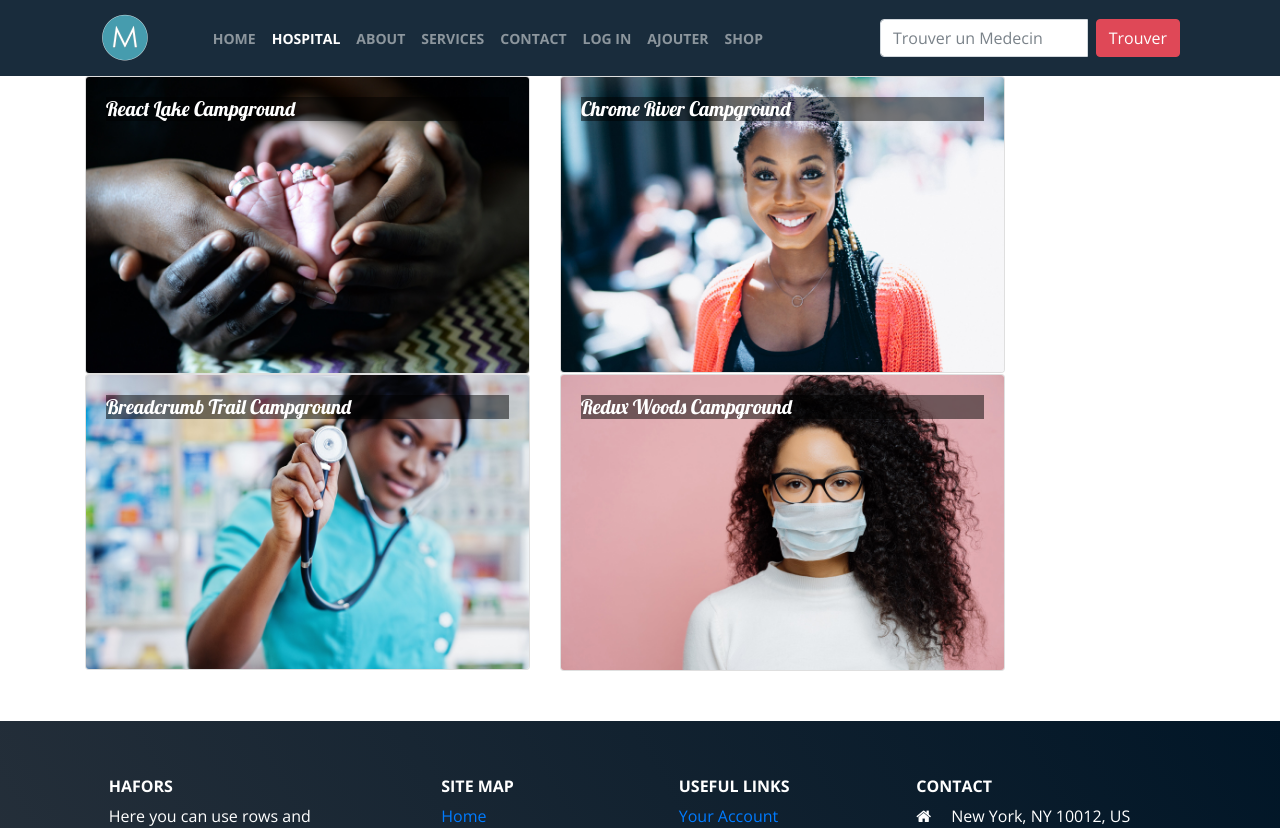
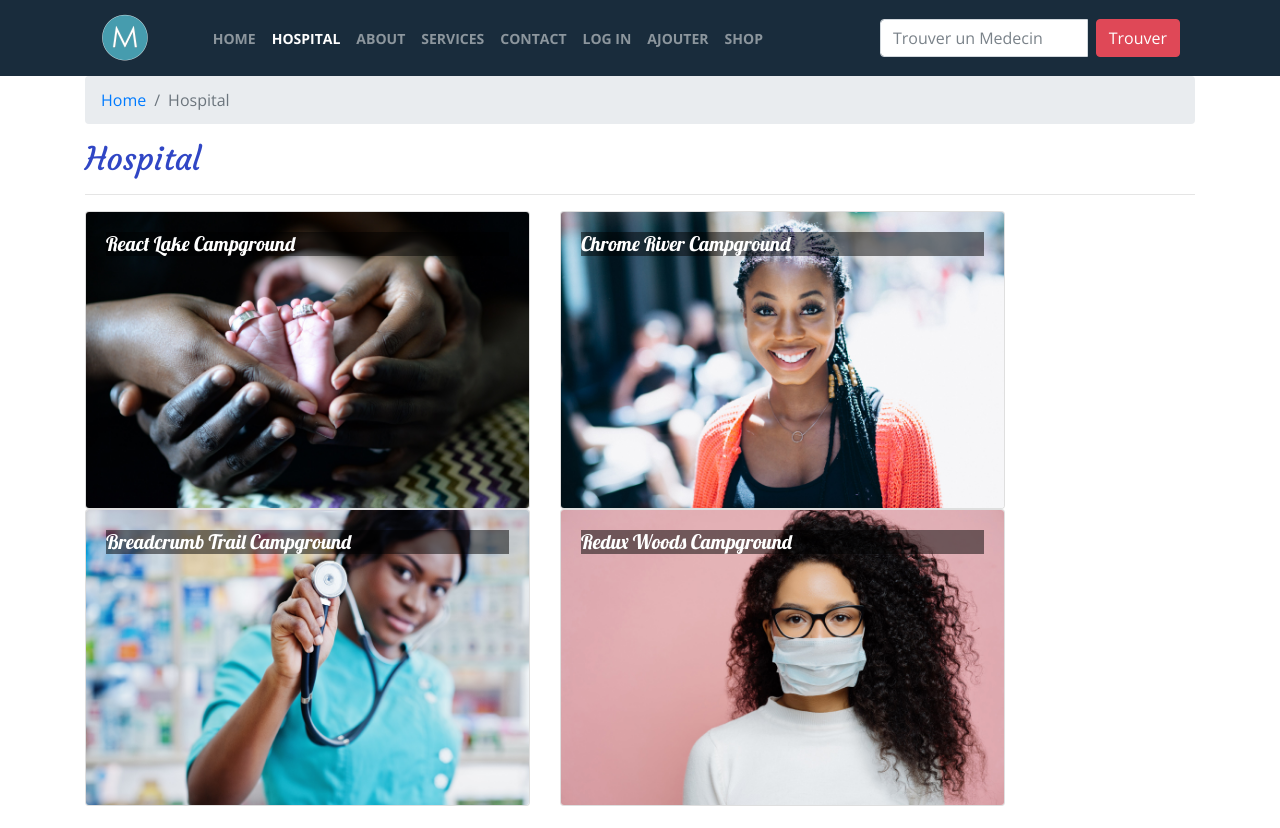
Before and after one commit to fyardlest1/gps-sante-haiti-react, a React (Create React App) app: page /directory in a window 1280 px wide. Shown: the top 828 px of the page. Built offline with nearby package versions, Linux system fonts and the light colour scheme.

Commit message:
Breadcrumbs

```diff
--- a/src/App.css
+++ b/src/App.css
@@ -2,12 +2,16 @@ body {
   font-family: "Open Sans", sans-serif;
 }
 
-h1, h2, h3 {
+h1, h2, h3, .card-body>h5 {
   font-family: "Courgette", cursive;
 }
 
 h5 {
     font-family: "Lobster", cursive;
+}
+
+h2 {
+    color: #3046C5;
 }
 
 .card-img-overlay h5 {
@@ -70,7 +74,7 @@ h5 {
   background: #ef476f; }
 
 /* Contact Form Section */
-#contactSection, #signInSection, #resetSection {
+#signInSection, #resetSection {
   margin-top: 50px;
   margin-bottom: 35px;
 }
--- a/src/components/ContactComponent.js
+++ b/src/components/ContactComponent.js
@@ -1,10 +1,19 @@
 import React from 'react';
+import {
+  Breadcrumb,
+  BreadcrumbItem,
+} from "reactstrap";
+import { Link } from 'react-router-dom';
 
 const Contact = (props) => {
         return (
             <React.Fragment>
                 <section id="contactSection">
                     <div className="container">
+                        <Breadcrumb>
+                            <BreadcrumbItem><Link to="/home">Home</Link></BreadcrumbItem>
+                            <BreadcrumbItem active>Contact Us</BreadcrumbItem>
+                        </Breadcrumb>
                         <div className="row">
                         {/* CONTACT FORM SECTION */}
                         <div className="col-lg-8 py-3">
--- a/src/components/DirectoryComponent.js
+++ b/src/components/DirectoryComponent.js
@@ -4,8 +4,10 @@ import {
   CardImg,
   CardImgOverlay,
   CardTitle,
+  Breadcrumb,
+  BreadcrumbItem,
 } from "reactstrap";
-import { Link } from 'react-router-dom';
+import { Link } from "react-router-dom";
 
 function RenderDirectoryItem({ hospital }) {
   return (
@@ -31,6 +33,16 @@ const Directory = (props) => {
 
     return (
         <div className='container'>
+          <div className="row">
+                <div className="col">
+                    <Breadcrumb>
+                        <BreadcrumbItem><Link to="/home">Home</Link></BreadcrumbItem>
+                        <BreadcrumbItem active>Hospital</BreadcrumbItem>
+                    </Breadcrumb>
+                    <h2>Hospital</h2>
+                    <hr />
+                </div>
+            </div>
             <div className='row'>{directory}</div>
         </div>
     );
--- a/src/components/HospitalInfoComponent.js
+++ b/src/components/HospitalInfoComponent.js
@@ -4,8 +4,10 @@ import {
   CardImg,
   CardText,
   CardBody,
-  CardTitle,
+  Breadcrumb,
+  BreadcrumbItem,
 } from "reactstrap";
+import { Link } from "react-router-dom";
 
 
 function RenderHospital({hospital}) {
@@ -14,7 +16,6 @@ function RenderHospital({hospital}) {
             <Card>
                 <CardImg top src={hospital.image} alt={hospital.name} />
                 <CardBody>
-                    <CardTitle>{hospital.name}</CardTitle>
                     <CardText>{hospital.description}</CardText>
                 </CardBody>
             </Card>
@@ -47,6 +48,16 @@ const HospitalInfo = (props) => {
     if(props.hospital) {
         return (
             <div className='container'>
+                <div className="row">
+                    <div className="col">
+                        <Breadcrumb>
+                            <BreadcrumbItem><Link to="/directory">Home</Link></BreadcrumbItem>
+                            <BreadcrumbItem active> {props.hospital.name} </BreadcrumbItem>
+                        </Breadcrumb>
+                        <h2> {props.hospital.name} </h2>
+                        <hr />
+                    </div>
+                </div>
                 <div className='row'>
                     <RenderHospital hospital={props.hospital} />
                     <RenderComments comments={props.comments} />
--- a/src/components/SigninInComponent.js
+++ b/src/components/SigninInComponent.js
@@ -1,9 +1,19 @@
 import React, { Component } from 'react';
+import {Breadcrumb, BreadcrumbItem} from "reactstrap";
+import { Link } from "react-router-dom";
 
 export class SignIn extends Component {
     render() {
         return (
             <section className="container" >
+                 <div className="row">
+                    <div className="col">
+                        <Breadcrumb>
+                            <BreadcrumbItem><Link to="/home">Home</Link></BreadcrumbItem>
+                            <BreadcrumbItem active>Log In</BreadcrumbItem>
+                        </Breadcrumb>
+                    </div>
+                </div>
                 <div id="signInSection">
                 <div className="row">
                     <div className="col-md-8 col-lg-6 mx-auto py-3">
```
